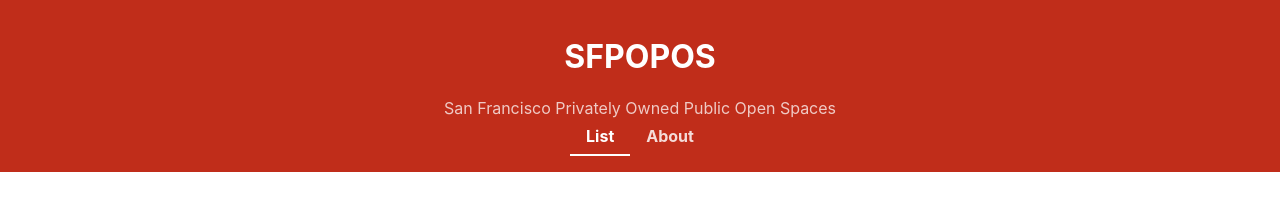
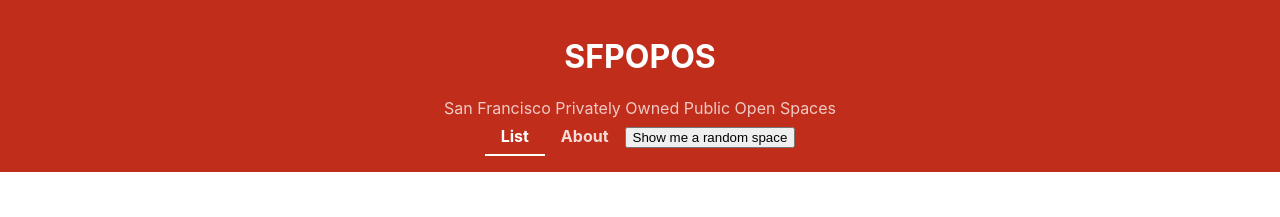
Before and after one commit to laurelmclean/ACS-1320-react-tutorial, a React (Create React App) app: page /details/1 in a window 1280 px wide. Shown: the top 217 px of the page. Built offline with nearby package versions, Linux system fonts and the light colour scheme.

Commit message:
added random button

```diff
--- /dev/null
+++ b/src/components/RandomSpace/RandomSpace.js
@@ -0,0 +1,17 @@
+import { useNavigate } from 'react-router-dom'
+import './RandomSpace.css';
+import data from '../../sfpopos-data.json'
+
+function RandomSpace() {
+	const navigate = useNavigate()
+  return (
+		<button
+    className="RandomSpace"
+    onClick={(e) => {
+			const id = Math.floor(Math.random() * data.length)
+			navigate(`/details/${id}`)
+		}}>Show me a random space</button>
+  )
+}
+
+export default RandomSpace
--- a/src/components/Title/Title.js
+++ b/src/components/Title/Title.js
@@ -1,6 +1,7 @@
 import React from 'react'
 import './Title.css';
 import { NavLink } from 'react-router-dom'
+import RandomSpace from '../RandomSpace/RandomSpace'
 
 function Title() {
   return (
@@ -16,6 +17,7 @@ function Title() {
           <NavLink
             className={({ isActive }) => isActive ? "nav-link-active" : "nav-link" }
             to="/about">About</NavLink>
+            <RandomSpace />
         </div>
 
       </header>
```
Also changed, not shown: src/components/RandomSpace/RandomSpace.css (added).
